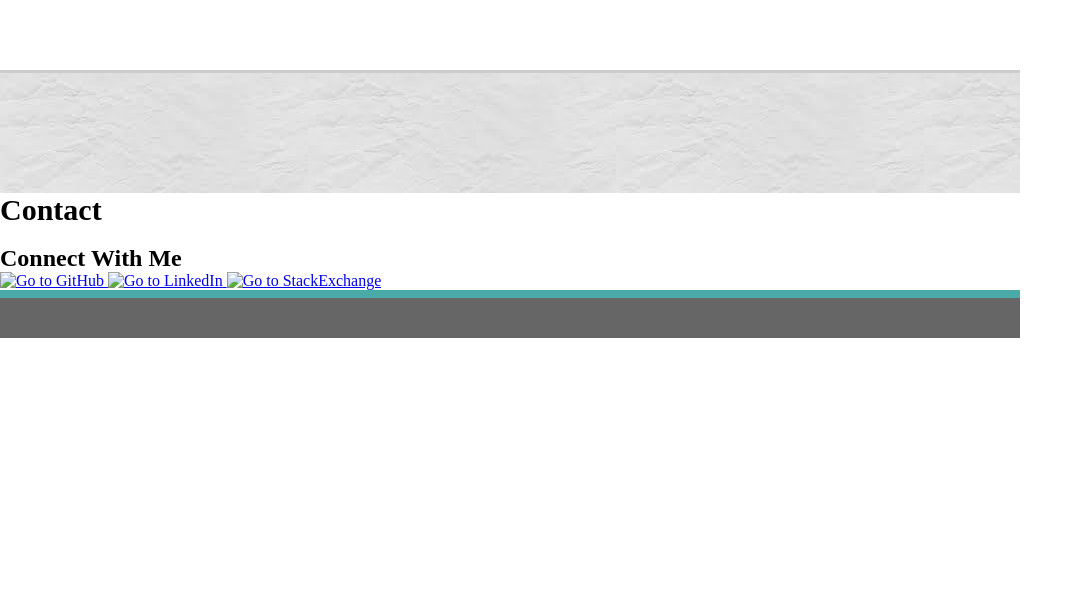
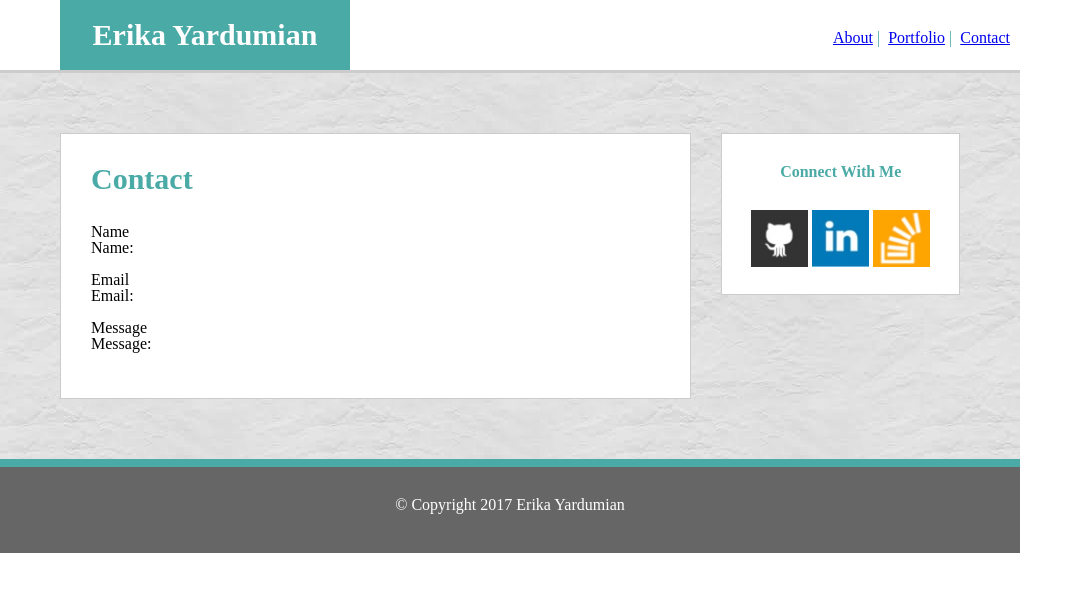
Before and after one commit to eyardumian/Basic-Portfolio, a plain HTML site: page contact.html in a window 1280 px wide. Shown: the whole page, without its empty margins (0-1083 px from the left). Drawn offline with Linux system fonts and the light colour scheme.

Commit message:
Corrected project. Added HR and text wrap.

```diff
--- a/assets/css/style.css
+++ b/assets/css/style.css
@@ -5,29 +5,12 @@
   border-width: 0px;
 }
 
-#nameHeadline {
-  padding: 20px;
-  width: 250px;
-  text-align: center;
-  margin-left: 60px;
-  float: left;
-}
-
 strong {
   font-weight: 600;
 }
 
-.headingColorTop {
-  color: #ffffff;
-  background-color: #4aaaa5;
-}
-
 h1 {
   font-size: 30px;
-}
-
-.social {
-  text-decoration: none;
 }
 
 img.linkLogo {
@@ -35,9 +18,26 @@ img.linkLogo {
   height: 57px;
 }
 
+#localLinks {
+  width: 660px;
+  float: left;
+  text-align: right;
+  padding-top: 30px;
+  padding-right: 10px;
+}
+
+.social {
+  text-decoration: none;
+}
+
 .pageSection {
   display: flex;
   justify-content: center;
+}
+
+.headingColorTop {
+  color: #ffffff;
+  background-color: #4aaaa5;
 }
 
 #top {
@@ -50,6 +50,27 @@ img.linkLogo {
   width: 1020px;
 }
 
+#middle {
+  background-image: url("../images/textureBackground.jpg");
+  padding: 60px;
+  width: 900px;
+}
+
+#bottom {
+  border-top: 8px;
+  border-color: #4aaaa5;
+  border-style: solid;
+  background-color: #666666;
+  padding-bottom: 40px;
+  width: 1020px;
+}
+
+#footer {
+  text-align: center;
+  color: #ffffff;
+  margin-top: 30px;
+}
+
 #aboutMe {
   width: 650px;
   height: auto;
@@ -59,7 +80,28 @@ img.linkLogo {
   border-color: #cccccc;
   padding: 30px;
   float: right;
+}
 
+#contact {
+  width: 650px;
+  height: auto;
+  background-color: #ffffff;
+  border-style: solid;
+  border-width: 1px;
+  border-color: #cccccc;
+  padding: 30px;
+  float: right;
+}
+
+#portfolio {
+  width: 650px;
+  height: auto;
+  background-color: #ffffff;
+  border-style: solid;
+  border-width: 1px;
+  border-color: #cccccc;
+  padding: 30px;
+  float: right;
 }
 
 #connectWithMe {
@@ -87,38 +129,15 @@ img.linkLogo {
   margin-bottom: 30px;
 }
 
-#middle {
-  background-image: url("../images/textureBackground.jpeg");
-  padding: 60px;
-width: 900px;
+#nameHeadline {
+  padding: 20px;
+  width: 250px;
+  text-align: center;
+  margin-left: 60px;
+  float: left;
 }
 
-#bottom {
-  border-top: 8px;
-  border-color: #4aaaa5;
-  border-style: solid;
-  background-color: #666666;
-  padding-bottom: 40px;
-  width: 1020px;
+img#profilePic {
+    float: left;
+    margin-right: 24px;
 }
-
-.localLinks {
-  border-width: 10px;
-  border-style: solid;
-  width: 200px;
-
-}
-
-#footer {
-  text-align: center;
-  color: #ffffff;
-  margin-top: 30px;
-}
-
-.debug {
-  border-style: dashed;
-  border-width: 5px;
-  background: blue;
-  border-color: green;
-  color: #990099;
-}
--- a/contact.html
+++ b/contact.html
@@ -1,53 +1,77 @@
 <!DOCTYPE html>
-<html>
+<html lang="en">
   <head>
+    <link rel="stylesheet" type="text/css" href="assets/css/reset.css">
     <link rel="stylesheet" type="text/css" href="assets/css/style.css">
     <meta charset="utf-8">
     <title>Erika Yardumian's Portfolio</title>
   </head>
 
   <body>
-    <div class="pageSection" id="top">
-      <div>
-      </div>
-      <div>
-      </div>
+    <div id="top">
+
+       <h1 id="nameHeadline" class="headingColorTop"><strong>Erika Yardumian</strong></h1>
+
+       <div class="" id="localLinks">
+         <a href="#about">About</a>&nbsp;|&nbsp;
+         <a href="#portfolio">Portfolio</a>&nbsp;|&nbsp;
+         <a href="#contact">Contact</a>
+       </div>
 
     </div>
 
+    <div class="pageSection" id="middle">
 
-    <div class="pageSection" id="middle"></div>
-      <section>
-        <h1>Contact</h1>
-        <hr>
-        <img></img>
-        <p></p>
-      </section>
-      <aside>
-        <h2>Connect With Me</h2>
+      <section id="contact">
+        <h1 id="headingMiddle"><strong>Contact</strong></h1>
+
         <hr>
 
-        <div class="social">
-          <a href="https://github.com/eyardumian">
-            <img scr="assets/images/GitHubLogo.jpeg" alt="Go to GitHub">
-          </a>
-          <a href="https://www.linkedin.com/in/erika-yardumian-196b46a/">
-            <img scr="assets/images/LinkedInLogo.jpeg" alt="Go to LinkedIn">
-          </a>
-          <a href="https://stackexchange.com/users/11169334/erika-yardumian">
-            <img scr="assets/images/StackExchangeLogo.jpeg" alt="Go to StackExchange"
-          </a>
+        <p>Name</p>
 
+        <form action="/action_page.php">
+          Name:<br>
+          <input type="text" name="name">
+        </form>
+
+        <p>Email</p>
+
+
+        <form action="/action_page.php">
+          Email:<br>
+          <input type="text" email="email">
+        </form>
+
+        <p>Message</p>
+
+        <form action="/action_page.php">
+          Message:<br>
+          <input type="text" message="message">
+        </form>
+
+      </section>
+
+      <aside id="connectWithMe">
+        <h2 id="headingConnectWithMe"><strong>Connect With Me</strong></h2>
+        <hr>
+        <div>
+            <a class="social" href="https://github.com/eyardumian">
+                <img class="linkLogo" src="assets/images/GitHubLogo.jpg" alt="Go to GitHub">
+            </a>
+            <a class="social" href="https://www.linkedin.com/in/erika-yardumian-196b46a/">
+                <img class="linkLogo" src="assets/images/LinkedInLogo.jpg" alt="Go to LinkedIn">
+            </a>
+            <a class="social" href="https://stackexchange.com/users/11169334/erika-yardumian">
+                <img class="linkLogo" src="assets/images/StackExchangeLogo.jpg" alt="Go to StackExchange">
+           </a>
         </div>
-
       </aside>
 
+    </div>
 
-    <div class="pageSection" id="bottom"></div>
-      <div>
-      </div>
-      <div>
-      </div>
+    <div class="pageSection" id="bottom">
+        <p id="footer"> &copy;&nbsp;Copyright 2017 Erika Yardumian</p>
+    </div>
 
   </body>
 </html>
```
Also changed, not shown: index.html (+17 -9 lines), portfolio.html (+33 -31 lines), assets/images/GitHubLogo.jpg (added), assets/images/LinkedInLogo.jpg (added), assets/images/StackExchangeLogo.jpg (added), assets/images/textureBackground.jpg (added), 1 other file.
